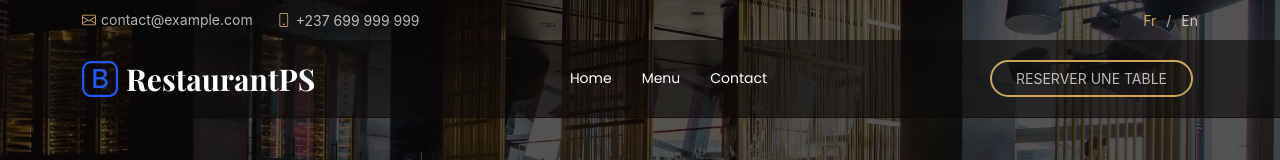
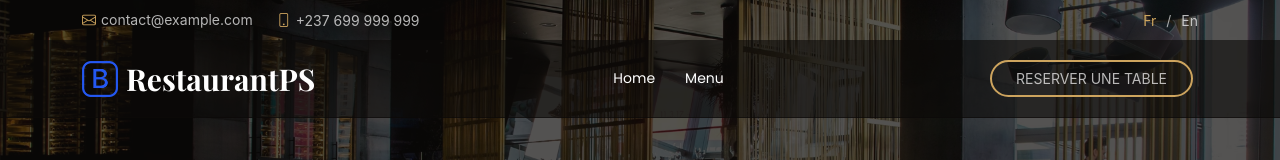
Before and after one commit to zeusjuniorfoze/restaurantfrontend, a React (Create React App) app: page /reservations in a window 1280 px wide. Shown: the top 160 px of the page. Built offline with nearby package versions, Linux system fonts and the light colour scheme; a web font is replaced by a local one; what outlayer would draw is missing.

Commit message:
initialisation

```diff
--- a/src/components/user/Header.jsx
+++ b/src/components/user/Header.jsx
@@ -34,7 +34,6 @@ function Header(){
                     <ul>
                         <li><a href="/" >Home<br /></a></li>
                         <li><a href="/menus">Menu</a></li>
-                        <li><a href="#contact">Contact</a></li>
                     </ul>
                     <i className="mobile-nav-toggle d-xl-none bi bi-list"></i>
                     </nav>
--- a/src/components/user/Menu.jsx
+++ b/src/components/user/Menu.jsx
@@ -38,7 +38,7 @@ function Menu(){
 
         <div className="container section-title" data-aos="fade-up">
           <h2>Menu</h2>
-          <p>gjllik hjk; gxfgc hkk</p>
+          <p>Lite des differents plat du menu</p>
         </div>
 
         <div className="container isotope-layout" data-default-filter="*" data-layout="masonry" data-sort="original-order">
```
